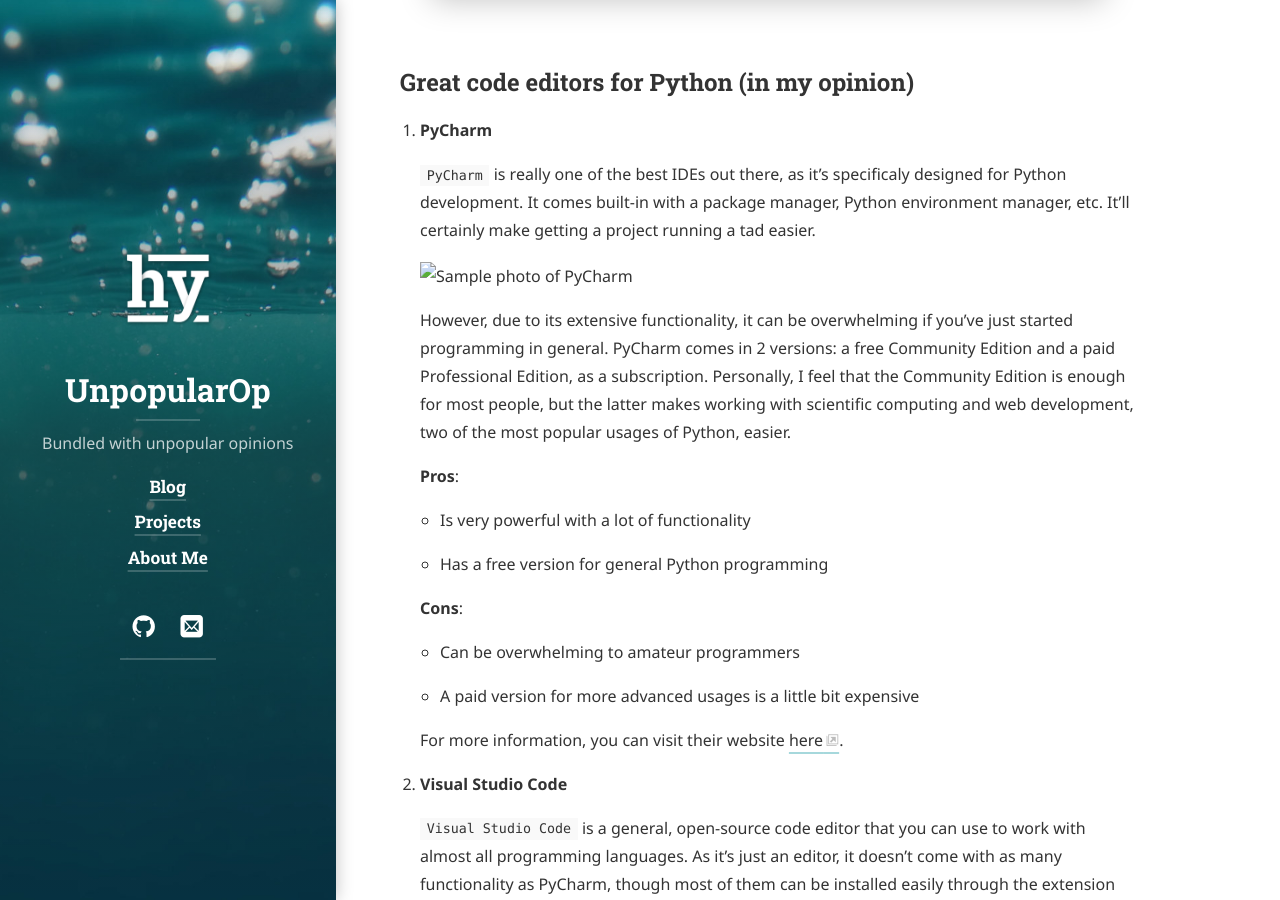
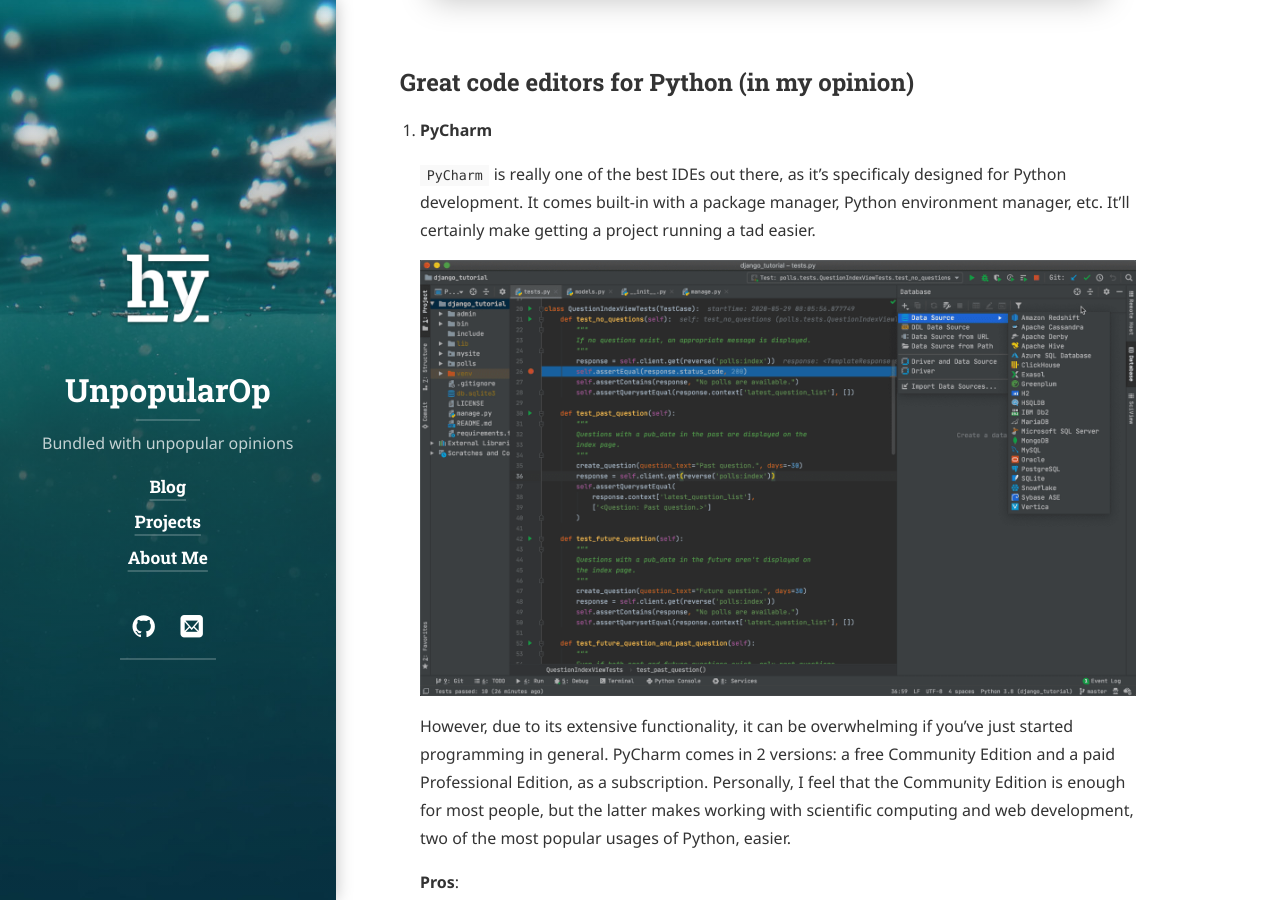
Before and after one commit to MunchDev/pages-about-myself, a Jekyll site: the page built from _posts/2022-02-12-best-ides-for-python-development.md, in a window 1280 px wide and 900 px high, scrolled down 1732 px. Built offline with Jekyll 4.4.1, drawn with Linux system fonts in a browser that asks for light colours; cached includes are drawn as plain includes; nearby versions of some CDN libraries; some web fonts are replaced; library files that are not in the unit come from our copies; comment, search, counter and statistics services are not loaded.

Commit message:
Add sample images and update soft link

```diff
--- a/_posts/2022-02-12-best-ides-for-python-development.md
+++ b/_posts/2022-02-12-best-ides-for-python-development.md
@@ -63,7 +63,7 @@
     development. It comes built-in with a package manager, Python environment manager, etc. It'll
     certainly make getting a project running a tad easier.
 
-    ![Sample photo of PyCharm](../assets/images/pycharm-sample.png)
+    ![Sample photo of PyCharm](../../assets/img/pycharm-sample.png)
 
     However, due to its extensive functionality, it can be overwhelming if you've just started
     programming in general. PyCharm comes in 2 versions: a free Community Edition and a paid
@@ -91,7 +91,7 @@
     all programming languages. As it's just an editor, it doesn't come with as many functionality as
     PyCharm, though most of them can be installed easily through the extension manager.
 
-    ![Sample photo of VSCode](../assets/images/vscode-sample.png)
+    ![Sample photo of VSCode](../../assets/img/vscode-sample.png)
 
     However, Visual Studio Code has its own drawback. It's built on the Electron framework, which is
     notoriously known for its slow startup time. However, it's unnoticeable for most users. It also
```
Also changed, not shown: assets/img/pycharm-sample.png (added), assets/img/vscode-sample.png (added).
